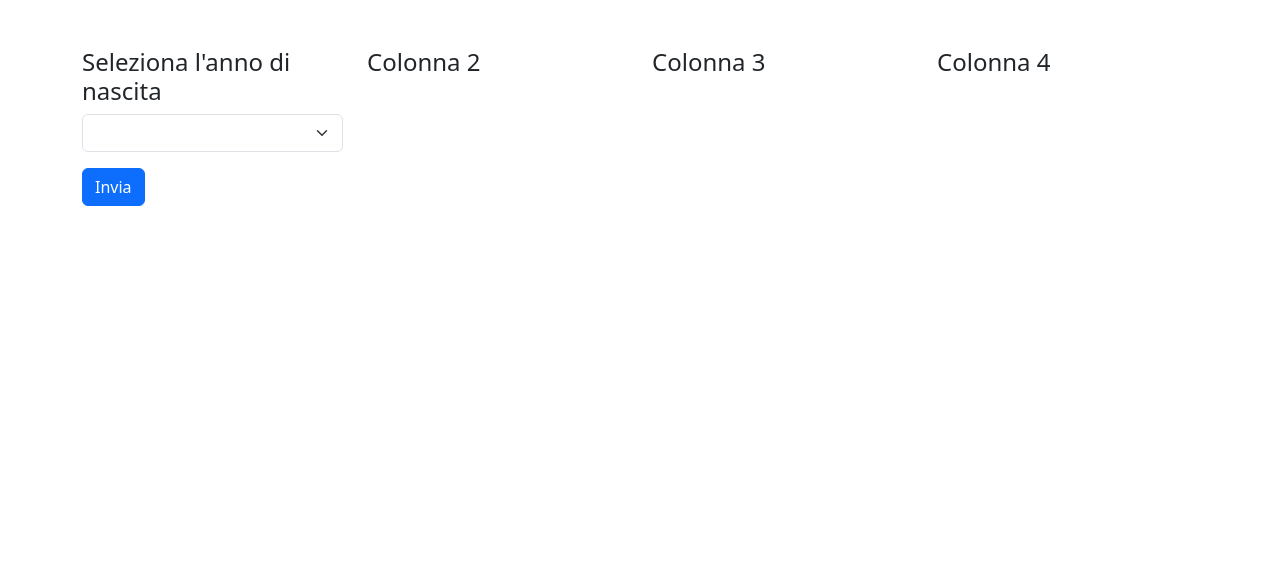
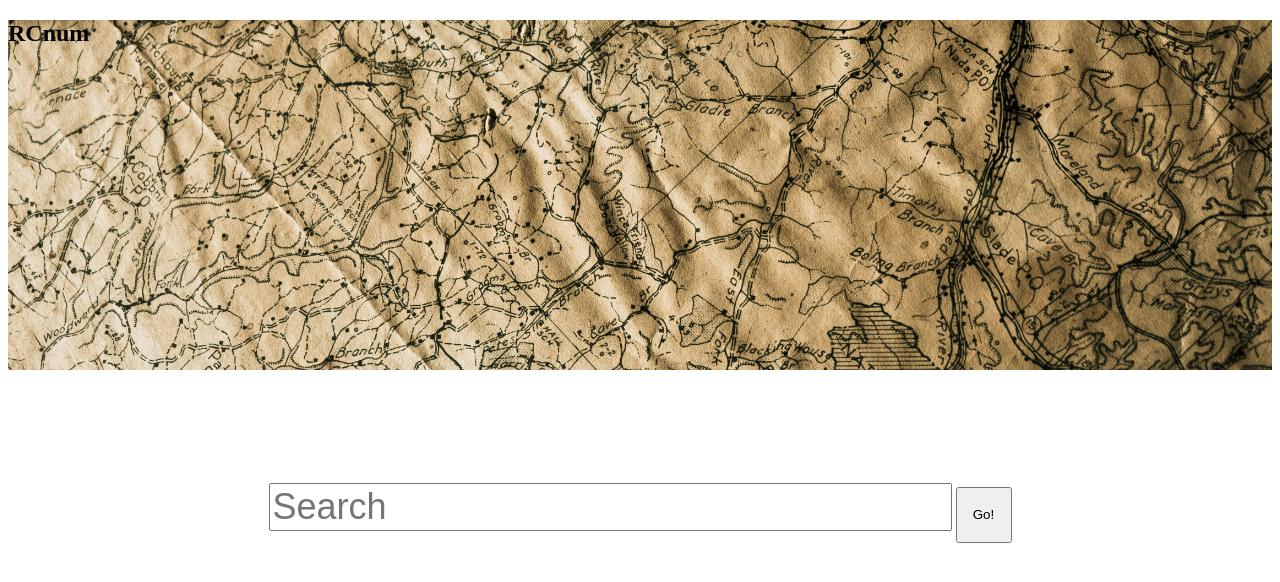
Before and after one commit to mm-89/apprcnum, a Flask app: template templates/index.html in a window 1280 px wide. Shown: the top 582 px of the page. Run offline with Flask 3, Linux system fonts and the light colour scheme; the template is opened without the code that fills it, so the values that code supplies are empty.

Commit message:
app example

```diff
--- /dev/null
+++ b/static/styles.css
@@ -0,0 +1,29 @@
+.image {
+	background-image: url("example_map.jpg");
+	height: 350px;
+    background-size: cover;
+    background-repeat: no-repeat;
+}
+
+.box{
+    width: 100%;
+    text-align:center;
+    margin-top: 3cm;
+}
+
+.image-text{
+    text-align:center;
+    margin-top: 3cm;
+}
+
+
+input[type="search"] {
+    font-size: 36px;
+    color: #333;
+    font-family: Arial, sans-serif;
+}
+
+.test{
+    height:56px;
+    width:56px;
+}
--- a/templates/index.html
+++ b/templates/index.html
@@ -3,44 +3,27 @@
 <head>
     <meta charset="UTF-8">
     <meta name="viewport" content="width=device-width, initial-scale=1.0">
-    <title>Seleziona Anno di Nascita</title>
-    <link href="https://cdn.jsdelivr.net/npm/bootstrap@5.3.0/dist/css/bootstrap.min.css" rel="stylesheet">
+    <link rel="stylesheet" href="{{ url_for('static',
+filename='styles.css') }}">
 </head>
+
+<header>
+    <div class="image">
+    <h2 id="image-text">
+            RCnum
+    </h2>
+    </div>
+</header>
+
+
 <body>
-    <div class="container mt-5">
-        <form method="POST">
-            <div class="row">
-                <!-- Prima colonna: selezione dell'anno di nascita -->
-                <div class="col-3">
-                    <h4>Seleziona l'anno di nascita</h4>
-                    <select class="form-select" name="birth_year">
-                        {% for year in birth_years %}
-                            <option value="{{ year }}">{{ year }}</option>
-                        {% endfor %}
-                    </select>
-                </div>
-
-                <!-- Altre colonne -->
-                <div class="col-3">
-                    <h4>Colonna 2</h4>
-                    <!-- Contenuto della seconda colonna -->
-                </div>
-                <div class="col-3">
-                    <h4>Colonna 3</h4>
-                    <!-- Contenuto della terza colonna -->
-                </div>
-                <div class="col-3">
-                    <h4>Colonna 4</h4>
-                    <!-- Contenuto della quarta colonna -->
-                </div>
-            </div>
-
-            <div class="mt-3">
-                <button type="submit" class="btn btn-primary">Invia</button>
-            </div>
-        </form>
+    <div class="box">
+        <input
+            type="search"
+            id="search"
+            placeholder="Search"
+            size="30"/>
+        <button class="test">Go!</button>
     </div>
-
-    <script src="https://cdn.jsdelivr.net/npm/bootstrap@5.3.0/dist/js/bootstrap.bundle.min.js"></script>
 </body>
 </html>
```
Also changed, not shown: app.py (line endings or trailing spaces), static/example_map.jpg (added), 1 other file.
